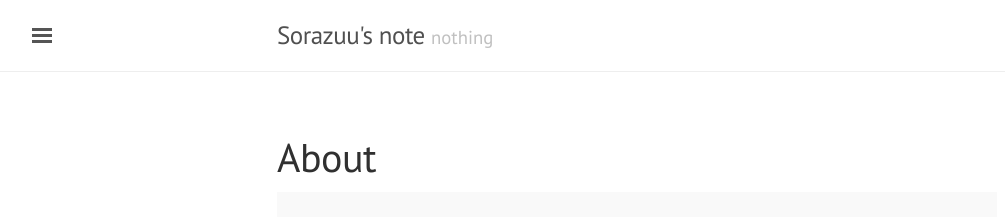
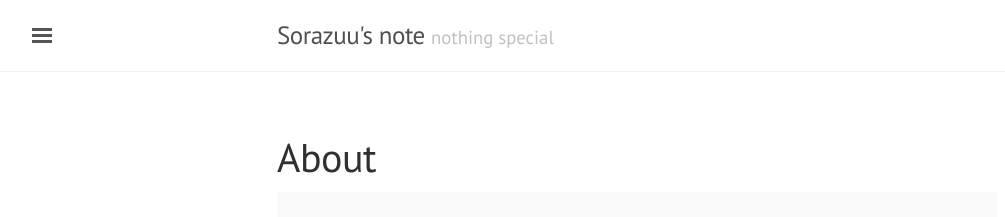
Before and after one commit to Sorazuu/sorazuu.github.io, a Jekyll site: the page built from about.md, in a window 1280 px wide. Shown: the top 217 px of the page, without its empty margins (3-1008 px from the left). Built offline with Jekyll 4.4.1, drawn with Linux system fonts in a browser that asks for light colours.

Commit message:
Update _config.yml

```diff
--- a/_config.yml
+++ b/_config.yml
@@ -5,7 +5,7 @@
 
 # Setup
 title:               Sorazuu's note
-tagline:             'nothing'
+tagline:             'nothing special'
 description:         'A reserved <a href="http://jekyllrb.com" target="_blank">Jekyll</a> theme that places the utmost gravity on content with a hidden drawer. Made by <a href="https://twitter.com/mdo" target="_blank">@mdo</a>.'
 
 baseurl:             'https://sorazuu.github.io'
```
